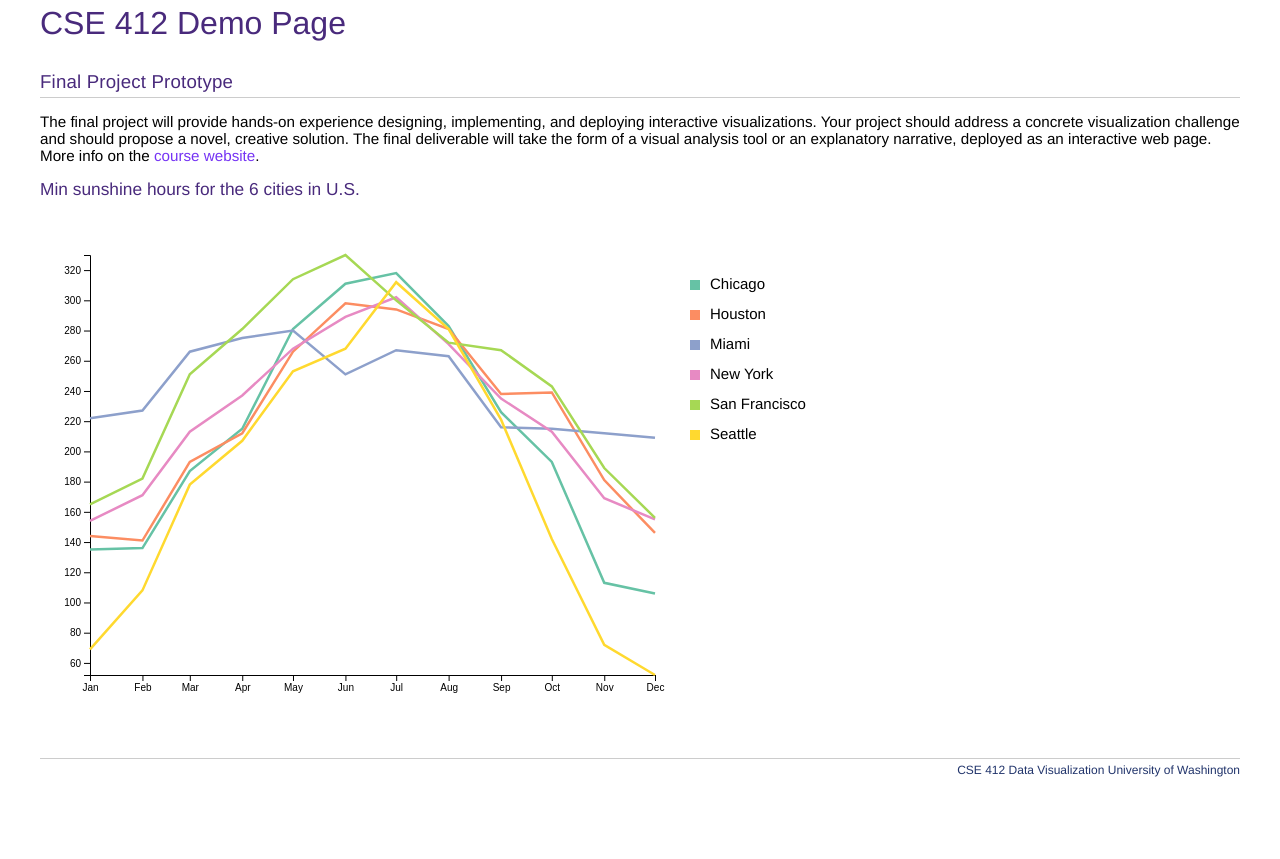
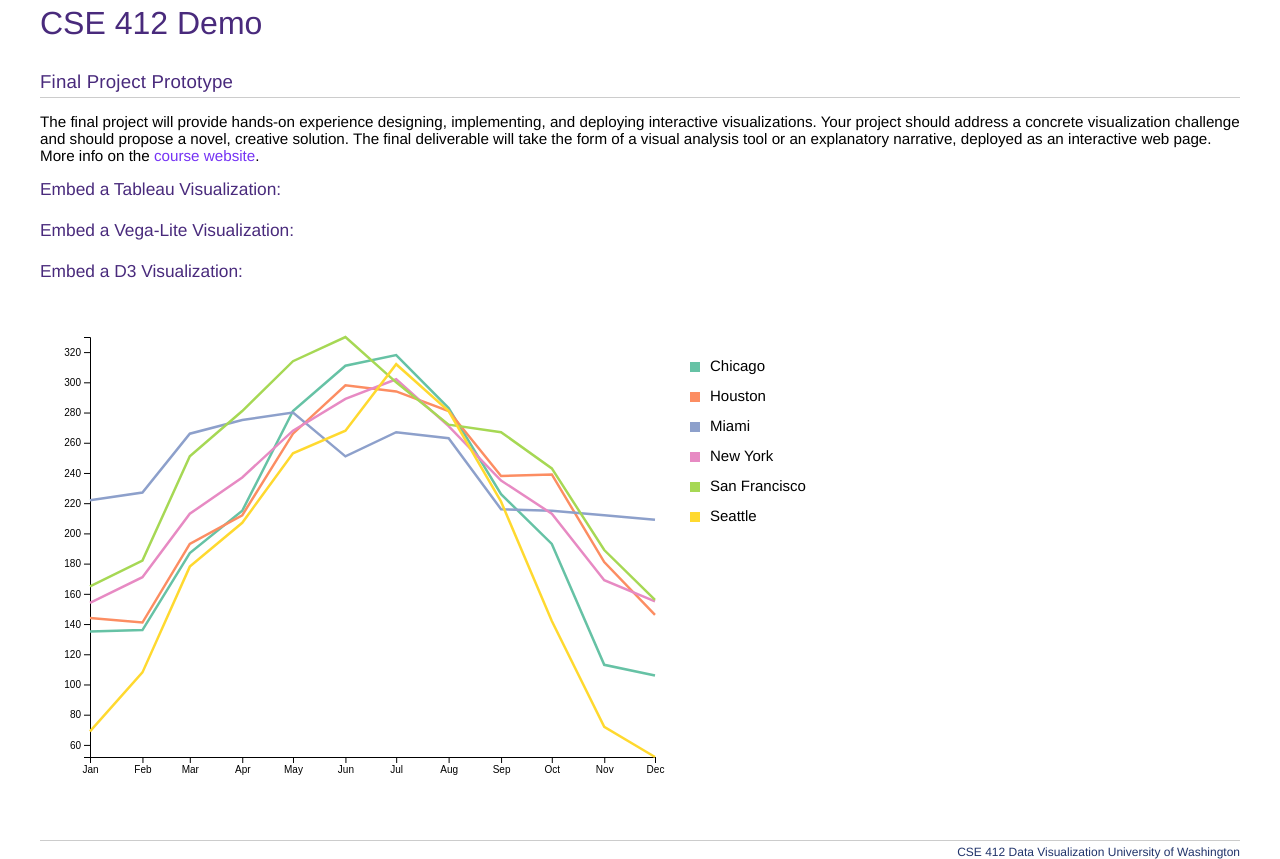
Before and after one commit to cse412-21w/project-demo, a website built with Parcel: page src/index.html in a window 1280 px wide. Before the commit the page ends 800 px from the top, so only its background shows below. Built offline with nearby package versions, Linux system fonts and the light colour scheme; a script that the page names is missing; a web font is replaced by a local one.

Commit message:
dependency set

```diff
--- a/package.json
+++ b/package.json
@@ -23,9 +23,5 @@
     "parcel-bundler": "^1.12.4",
     "parcel-plugin-static-files-copy": "^2.5.1"
   },
-  "dependencies": {
-    "d3": "^6.5.0",
-    "vega": "^5.19.1",
-    "vega-lite": "^4.17.0"
-  }
+  "dependencies": {}
 }
--- a/src/d3-demo.js
+++ b/src/d3-demo.js
@@ -1,7 +1,6 @@
 import sunshineData from '../static/sunshine.csv'    // import dataset
 "use strict";     // the code should be executed in "strict mode".
                   // With strict mode, you can not, for example, use undeclared variables
-
 
 var line_svg;    // used for svg later
 var colorSet;    // used for color scheme later
--- a/src/index.html
+++ b/src/index.html
@@ -2,11 +2,13 @@
 <html lang="en">
     <head>
         <meta charset="utf-8">
-        <title>CSE442FP: Knock On the Happiness Door</title>
+        <title>CSE 412 Project Demo</title>
         <link rel="stylesheet" href="style.css">
         <link rel="preconnect" href="https://fonts.gstatic.com">
-        <script src="https://d3js.org/d3.v5.min.js"></script>
+        <!-- For using d3 -->
+        <script src="https://d3js.org/d3.v6.min.js"></script>
         <script src="https://d3js.org/d3-scale-chromatic.v1.min.js"></script>
+        <!-- For using vega-lite -->
         <script src="https://cdn.jsdelivr.net/npm/vega"></script>
         <script src="https://cdn.jsdelivr.net/npm/vega-lite"></script>
         <script src="https://cdn.jsdelivr.net/npm/vega-lite-api"></script>
@@ -16,7 +18,7 @@
 
     <body>
         <section class="title">
-            <a href="/">CSE 412 Demo Page</a>
+            <a href="/">CSE 412 Demo</a>
           </section>
 
           <section>
@@ -29,8 +31,10 @@
               <a href='https://courses.cs.washington.edu/courses/cse412/21wi/fp.html'>course website</a>.
             </p>
           </section>
+
+
           <section id = "tableauDemo">
-            <h3>Min sunshine hours for the 6 cities in U.S.</h3>
+            <h3>Embed a Tableau Visualization:</h3>
             <div class='tableauPlaceholder' id='viz1612344209794' style='position: relative'>
               <noscript>
                 <a href='#'>
@@ -65,10 +69,12 @@
           </section>
 
           <section id = "vegaDemo">
+            <h3>Embed a Vega-Lite Visualization:</h3>
             <div id="view"></div>
           </section>
 
           <section id = "d3Demo">
+            <h3>Embed a D3 Visualization:</h3>
             <div id="d3-demo"></div>
           </section>
 
@@ -76,6 +82,9 @@
             <a href="https://courses.cs.washington.edu/courses/cse442/20au/">CSE 412 Data Visualization</a>
             <a href="http://www.washington.edu">University of Washington</a>
           </div>
+
+    <!-- it is recommended to put js files before </body> -->
+    <!-- or check load event fot addEventListener() if you want to put js in the <head> -->
     <script src="d3-demo.js"></script>
     <script src="vegaDemo.js"></script>
     </body>
```
Also changed, not shown: 1 other file.
